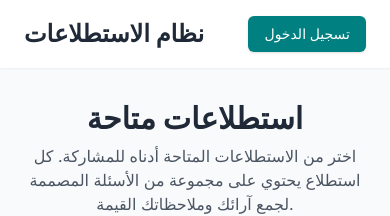
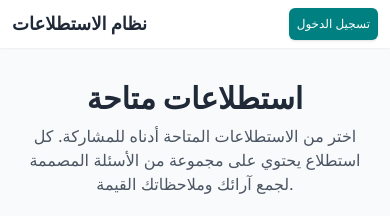
Before and after one commit to reem128-alt/poll_system, a Next.js app: page / in a window 390 px wide. Shown: the top 216 px of the page. Built offline with nearby package versions, Linux system fonts and the light colour scheme; no server answers.

Commit message:
Update page.tsx

```diff
--- a/app/page.tsx
+++ b/app/page.tsx
@@ -75,36 +75,41 @@ export default function HomePage() {
       <div className="w-full md:w-3/4 flex flex-col h-screen overflow-y-scroll custom-scrollbar">
         {/* Header */}
         <header className="bg-white shadow-sm sticky top-0 z-10">
-          <div className="container mx-auto px-6 py-4 flex justify-between items-center">
+          <div className="container mx-auto px-3 sm:px-6 py-2 sm:py-4 flex justify-between items-center">
             <div className="flex items-center">
-              <h1 className="text-2xl font-bold text-gray-800 md:hidden">نظام الاستطلاعات</h1>
+              <h1 className="text-lg sm:text-2xl font-bold text-gray-800 md:hidden">نظام الاستطلاعات</h1>
             </div>
-            <div className="flex items-center gap-2">
+            <div className="flex items-center gap-1 sm:gap-2">
               {isAuthenticated ? (
                 <>
                   <Button
                     onClick={() => router.push('/dashboard')}
-                    className="bg-[#008080] hover:bg-[#006666] text-white"
+                    className="bg-[#008080] hover:bg-[#006666] text-white text-xs sm:text-sm px-2 py-1 h-8 sm:h-10"
+                    size="sm"
                   >
-                    لوحة التحكم
+                    <span className="hidden xs:inline">لوحة التحكم</span>
+                    <span className="xs:hidden">التحكم</span>
                   </Button>
                   <Button
                     variant="outline"
-                    className="text-[#008080] border-[#008080] hover:bg-red-50"
+                    className="text-[#008080] border-[#008080] hover:bg-red-50 text-xs sm:text-sm px-2 py-1 h-8 sm:h-10"
+                    size="sm"
                     onClick={() => {
                       localStorage.removeItem('token');
                       setIsAuthenticated(false);
                       router.push('/login');
                     }}
                   >
-                    <LogOut className="h-4 w-4 mr-1" />
-                    تسجيل الخروج
+                    <LogOut className="h-3 w-3 sm:h-4 sm:w-4 mr-1" />
+                    <span className="hidden xs:inline">تسجيل الخروج</span>
+                    <span className="xs:hidden">خروج</span>
                   </Button>
                 </>
               ) : (
                 <Button
                   onClick={() => router.push('/login')}
-                  className="bg-[#008080] hover:bg-[#006666] text-white"
+                  className="bg-[#008080] hover:bg-[#006666] text-white text-xs sm:text-sm px-2 py-1 h-8 sm:h-10"
+                  size="sm"
                 >
                   تسجيل الدخول
                 </Button>
```
